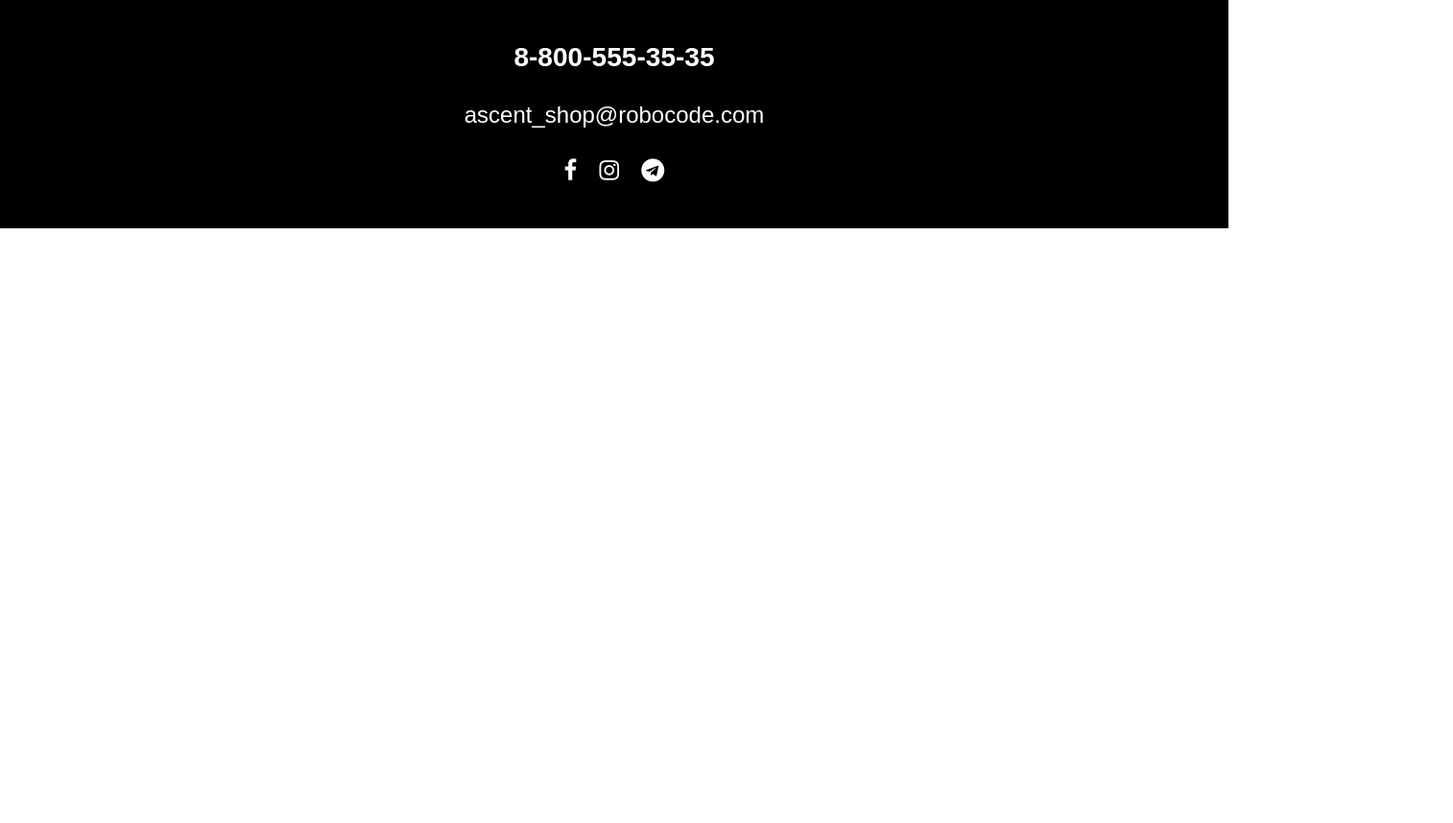
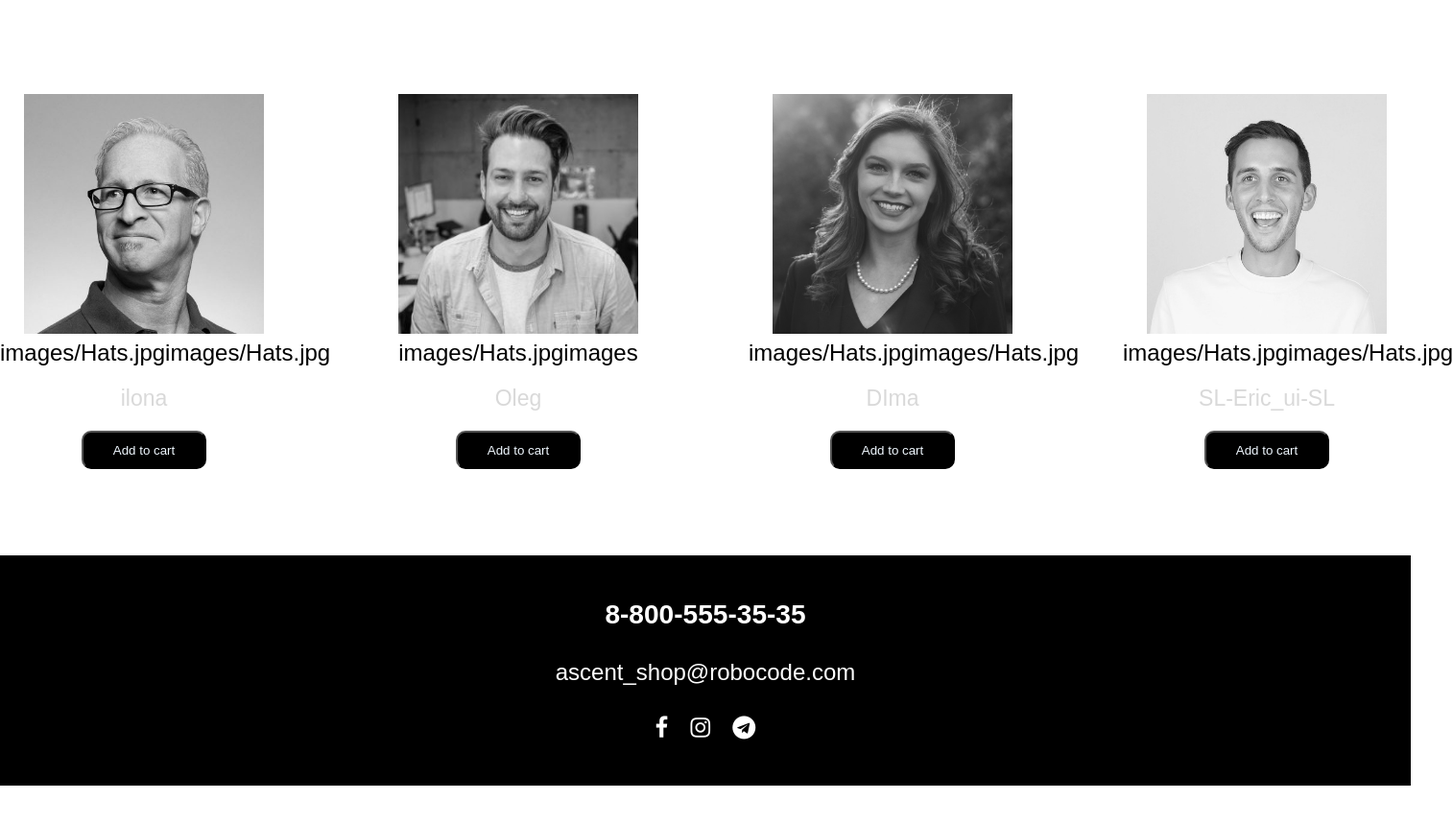
Before and after one commit to SL-Eric-ui-SL/klop, a plain HTML site: page shop.html in a window 1280 px wide. Shown: the part 802-1660 px from the top of the page at 96% size, 1514 px wide, since content can reach past the window. Before the commit the page ends 1040 px from the top, so only its background shows below. Drawn offline with Linux system fonts and the light colour scheme.

Commit message:
Add files via upload

```diff
--- a/shop.html
+++ b/shop.html
@@ -5,7 +5,7 @@
 	<link rel="stylesheet" href="https://maxcdn.bootstrapcdn.com/font-awesome/4.7.0/css/font-awesome.min.css">
 	<link rel="stylesheet" type="text/css" href="style.css">
 </head>
-<body>
+
 	<div class="main-grid">
 		<header>
 			<nav>
@@ -30,6 +30,61 @@
 				</a>
 			</div>
 		</header>
+<body>
+
+
+
+    <div class="container">
+        <div class="pppp">
+            <img class="img" src="images/Team/1.jpg" alt="images/Team/1.jpg">
+            <p class="lopp" >images/Hats.jpgimages/Hats.jpg</p>
+            <p class="lop">ilona</p>
+            <button>Add to cart</button>
+
+        </div>
+
+
+            <div class="pppp">
+                <img class="img" src="images/Team/2.jpg" alt="images/Team/2.jpg">
+                <p class="lopp">images/Hats.jpgimages</p>
+                <p class="lop">Oleg</p>
+                <button>Add to cart</button>
+            </div>
+
+
+
+                <div class="pppp">
+                    <img class="img" src="images/Team/4.jpg" alt="images/Team/4.jpg">
+                    <p class="lopp">images/Hats.jpgimages/Hats.jpg</p>
+                    <p class="lop">DIma</p>
+                    <button>Add to cart</button>
+                </div>
+                <div class="pppp">
+                    <img class="img" src="images/Team/3.jpg" alt="images/Team/3.jpg">
+                    <p class="lopp">images/Hats.jpgimages/Hats.jpg</p>
+                    <p class="lop">SL-Eric_ui-SL</p>
+                    <button>Add to cart</button>
+                </div>
+
+
+
+
+
+
+
+
+
+
+
+
+
+
+
+
+
+
+
+
 
 
 
```
